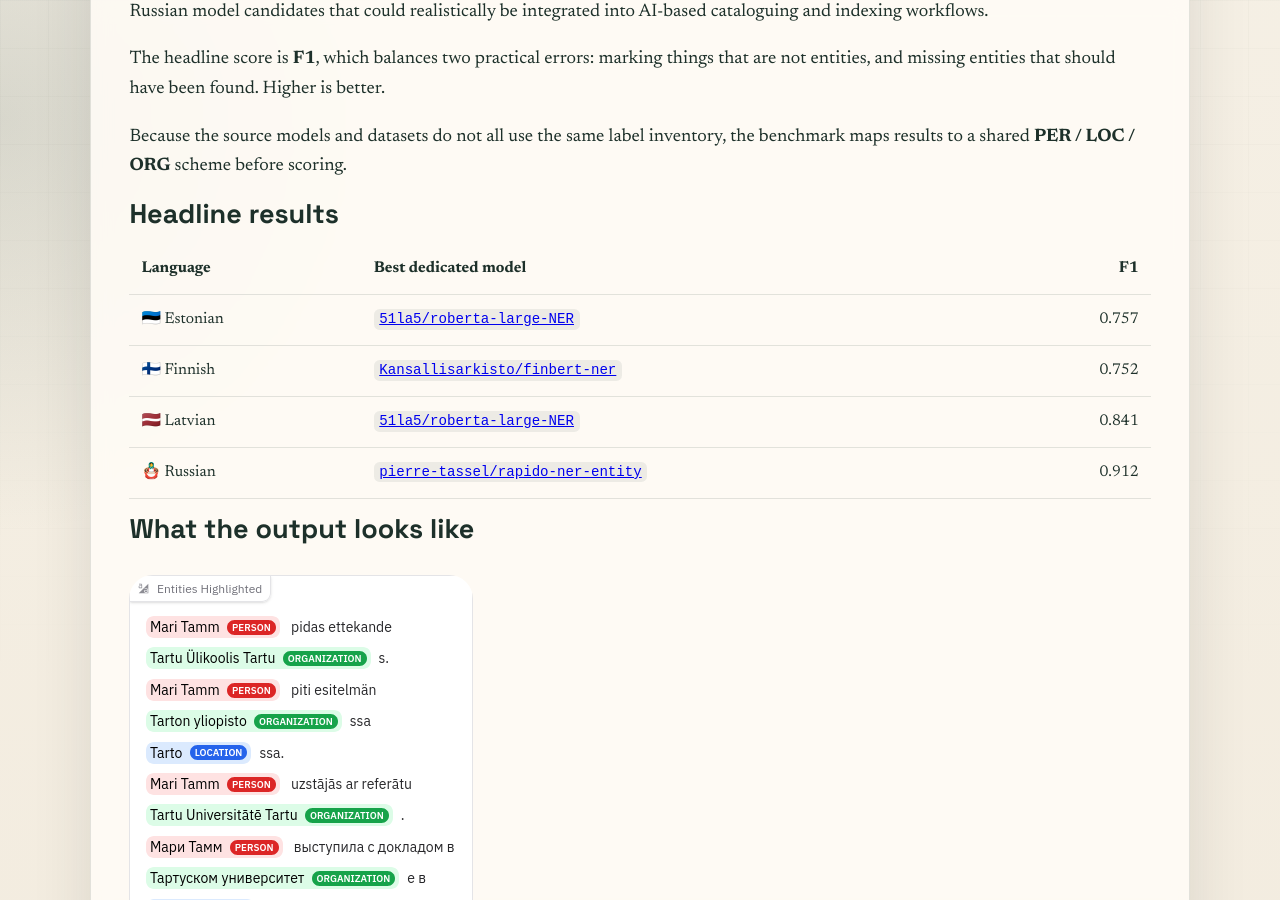
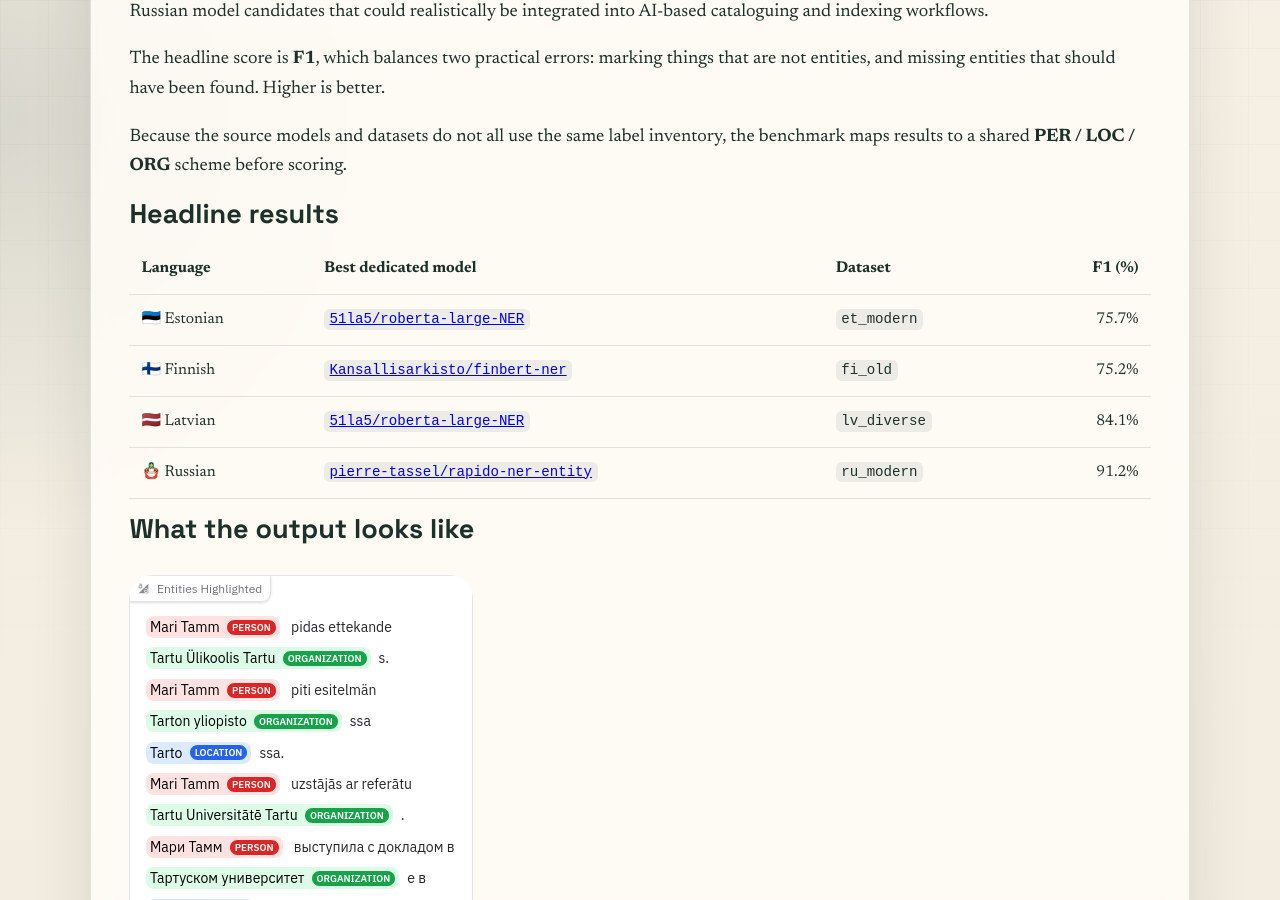
Before and after one commit to archxai/archxai.github.io, a Jekyll site: the page built from _posts/2026-04-09-ner-dedicated-models-preliminary-evaluation.md, in a window 1280 px wide and 900 px high, scrolled down 622 px. Built offline with Jekyll 4.4.1, drawn with Linux system fonts in a browser that asks for light colours.

Commit message:
Expand NER headline results table

```diff
--- a/_posts/2026-04-09-ner-dedicated-models-preliminary-evaluation.md
+++ b/_posts/2026-04-09-ner-dedicated-models-preliminary-evaluation.md
@@ -26,12 +26,12 @@ Because the source models and datasets do not all use the same label inventory,
 
 ## Headline results
 
-| Language | Best dedicated model | F1 |
-|---|---|---:|
-| 🇪🇪 Estonian | [`51la5/roberta-large-NER`](https://huggingface.co/51la5/roberta-large-NER) | 0.757 |
-| 🇫🇮 Finnish | [`Kansallisarkisto/finbert-ner`](https://huggingface.co/Kansallisarkisto/finbert-ner) | 0.752 |
-| 🇱🇻 Latvian | [`51la5/roberta-large-NER`](https://huggingface.co/51la5/roberta-large-NER) | 0.841 |
-| 🪆 Russian | [`pierre-tassel/rapido-ner-entity`](https://huggingface.co/pierre-tassel/rapido-ner-entity) | 0.912 |
+| Language | Best dedicated model | Dataset | F1 (%) |
+|---|---|---|---:|
+| 🇪🇪 Estonian | [`51la5/roberta-large-NER`](https://huggingface.co/51la5/roberta-large-NER) | `et_modern` | 75.7% |
+| 🇫🇮 Finnish | [`Kansallisarkisto/finbert-ner`](https://huggingface.co/Kansallisarkisto/finbert-ner) | `fi_old` | 75.2% |
+| 🇱🇻 Latvian | [`51la5/roberta-large-NER`](https://huggingface.co/51la5/roberta-large-NER) | `lv_diverse` | 84.1% |
+| 🪆 Russian | [`pierre-tassel/rapido-ner-entity`](https://huggingface.co/pierre-tassel/rapido-ner-entity) | `ru_modern` | 91.2% |
 
 ## What the output looks like
 
```
